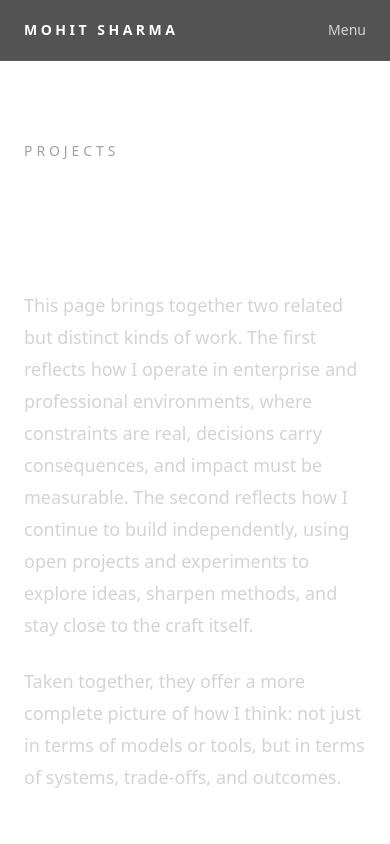
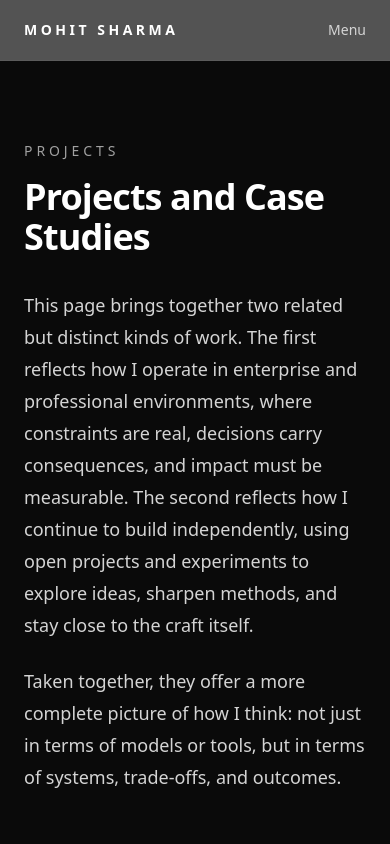
Before and after one commit to MrSharma86/mohitsharmahq, a Next.js app: page /projects in a window 390 px wide. Shown: the top 844 px of the page. Built offline with nearby package versions, Linux system fonts and the light colour scheme.

Commit message:
Fixed mobile redner issue for project page

```diff
--- a/app/projects/page.tsx
+++ b/app/projects/page.tsx
@@ -75,6 +75,7 @@
 
 export default function ProjectsPage() {
   return (
+    <div className="min-h-screen bg-neutral-950 text-neutral-100">
       <div className="mx-auto max-w-6xl px-6 py-20 md:px-10 md:py-24">
         <section className="max-w-4xl">
           <p className="text-sm uppercase tracking-[0.28em] text-neutral-400">
@@ -242,5 +243,6 @@
         </div>
       </section>
     </div>
+     </div>
   );
 }
```
Lines whose indentation alone changed are shown as unchanged.
